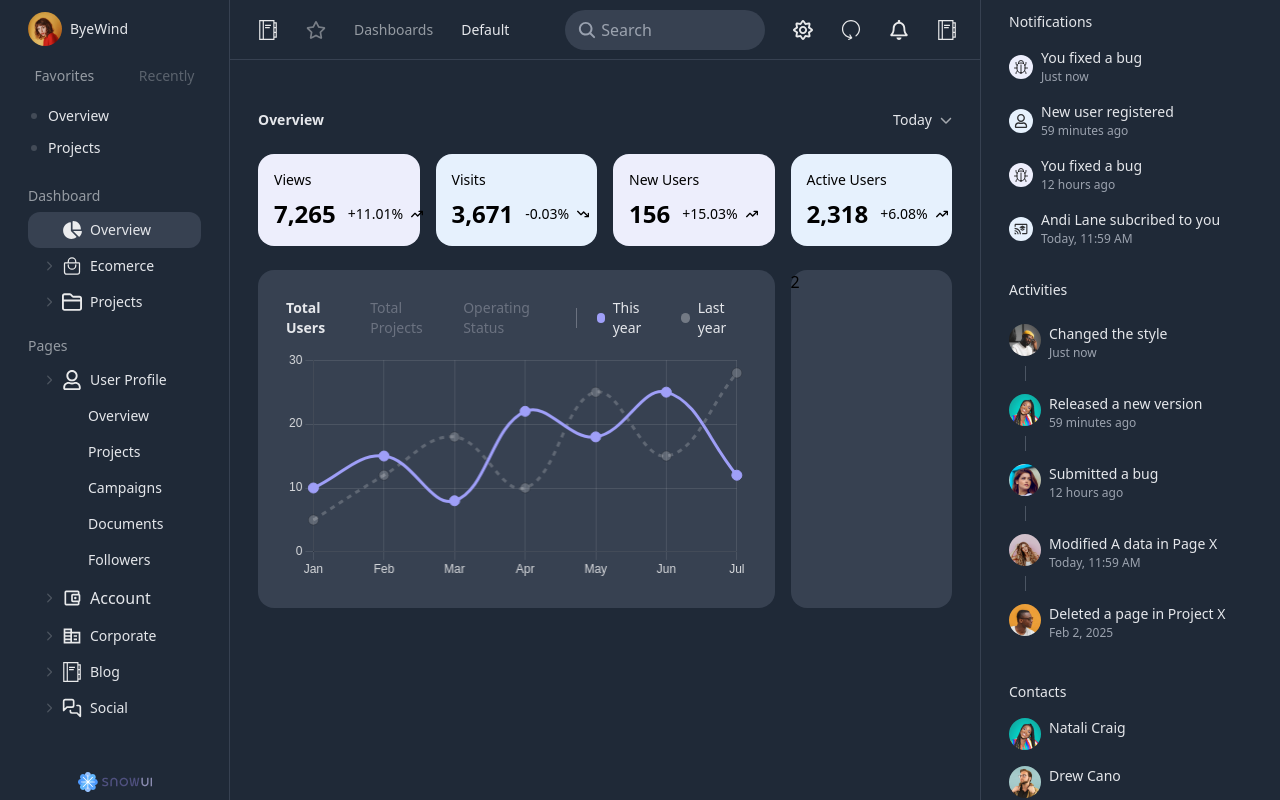
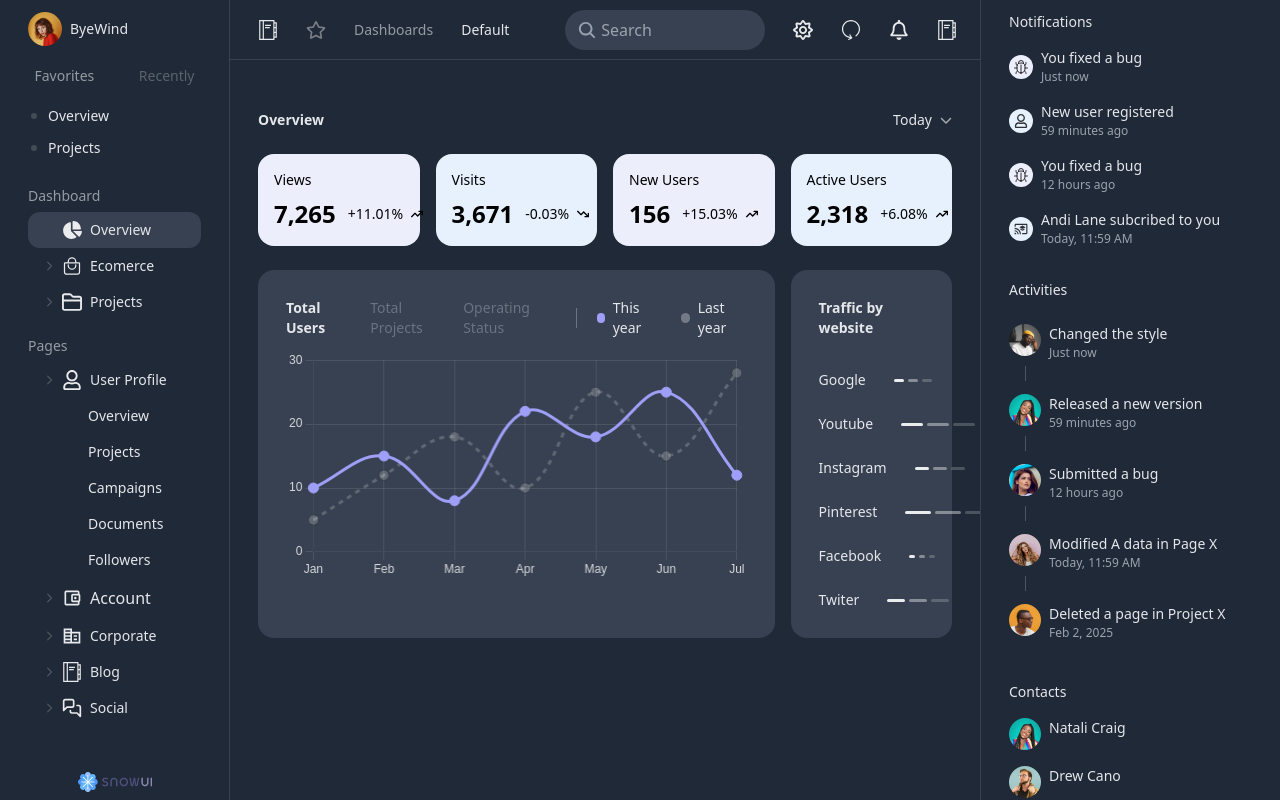
Before and after one commit to Ceci007/react-dashboard, a React (Vite) app: page / in a window 1280 px wide. Built offline with nearby package versions, Linux system fonts and the light colour scheme.

Commit message:
Add trafic website data

```diff
--- a/src/components/Home.jsx
+++ b/src/components/Home.jsx
@@ -184,8 +184,58 @@ const data = {
           </div>
           <Line options={options} data={data} />
         </div>
-        <div className="col-start-1 col-end-2 bg-gray-200 sm:col-start-4 sm:col-end-5 dark:bg-gray-700 rounded-2xl">
-          2
+        <div className="col-start-1 col-end-2 bg-gray-200 sm:col-start-4 sm:col-end-5 dark:bg-gray-700 rounded-2xl p-7">
+          <h3 className="text-sm font-semibold text-gray-900 dark:text-gray-200">Traffic by website</h3>
+          <div className="mt-8">
+            <div className="flex items-center mt-6 gap-7">
+              <h3 className="text-sm text-gray-900 dark:text-gray-200">Google</h3>
+              <div className="flex gap-1">
+                <span className="w-[10px] h-[3px] rounded-md bg-black/90 dark:bg-white/90" />
+                <span className="w-[10px] h-[3px] rounded-md bg-black/40 dark:bg-white/40" />
+                <span className="w-[10px] h-[3px] rounded-md bg-black/20 dark:bg-white/20" />
+              </div>
+            </div>
+            <div className="flex items-center mt-6 gap-7">
+              <h3 className="text-sm text-gray-900 dark:text-gray-200">Youtube</h3>
+              <div className="flex gap-1">
+                <span className="w-[22px] h-[3px] bg-black/90 dark:bg-white/90 rounded-md" />
+                <span className="w-[22px] h-[3px] bg-black/40 dark:bg-white/40 rounded-md" />
+                <span className="w-[22px] h-[3px] bg-black/20 dark:bg-white/20 rounded-md" />
+              </div>
+            </div>
+            <div className="flex items-center mt-6 gap-7">
+              <h3 className="text-sm text-gray-900 dark:text-gray-200">Instagram</h3>
+              <div className="flex gap-1">
+                <span className="w-[14px] h-[3px] bg-black/90 dark:bg-white/90 rounded-md" />
+                <span className="w-[14px] h-[3px] bg-black/40 dark:bg-white/40 rounded-md" />
+                <span className="w-[14px] h-[3px] bg-black/20 dark:bg-white/20 rounded-md" />
+              </div>
+            </div>
+            <div className="flex items-center mt-6 gap-7">
+              <h3 className="text-sm text-gray-900 dark:text-gray-200">Pinterest</h3>
+              <div className="flex gap-1">
+                <span className="w-[26px] h-[3px] bg-black/90 dark:bg-white/90 rounded-md" />
+                <span className="w-[26px] h-[3px] bg-black/40 dark:bg-white/40 rounded-md" />
+                <span className="w-[26px] h-[3px] bg-black/20 dark:bg-white/20 rounded-md" />
+              </div>
+            </div>
+            <div className="flex items-center mt-6 gap-7">
+              <h3 className="text-sm text-gray-900 dark:text-gray-200">Facebook</h3>
+              <div className="flex gap-1">
+                <span className="w-[6px] h-[3px] bg-black/90 dark:bg-white/90 rounded-md" />
+                <span className="w-[6px] h-[3px] bg-black/40 dark:bg-white/40 rounded-md" />
+                <span className="w-[6px] h-[3px] bg-black/20 dark:bg-white/20 rounded-md" />
+              </div>
+            </div>
+            <div className="flex items-center mt-6 gap-7">
+              <h3 className="text-sm text-gray-900 dark:text-gray-200">Twiter</h3>
+              <div className="flex gap-1">
+                <span className="w-[18px] h-[3px] bg-black/90 dark:bg-white/90 rounded-md" />
+                <span className="w-[18px] h-[3px] bg-black/40 dark:bg-white/40 rounded-md" />
+                <span className="w-[18px] h-[3px] bg-black/20 dark:bg-white/20 rounded-md" />
+              </div>
+            </div>
+          </div>
         </div>
       </div>
      </div>
```
